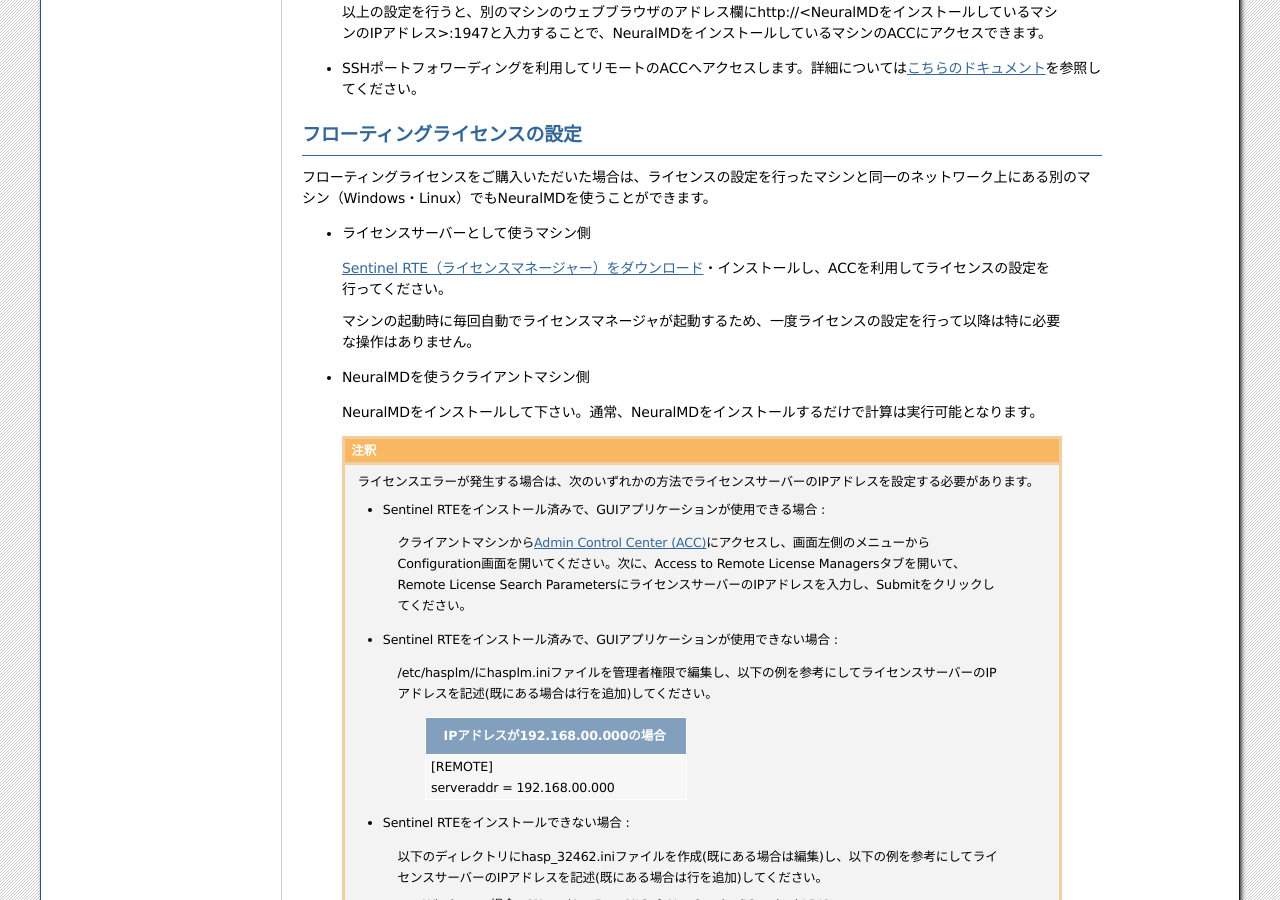
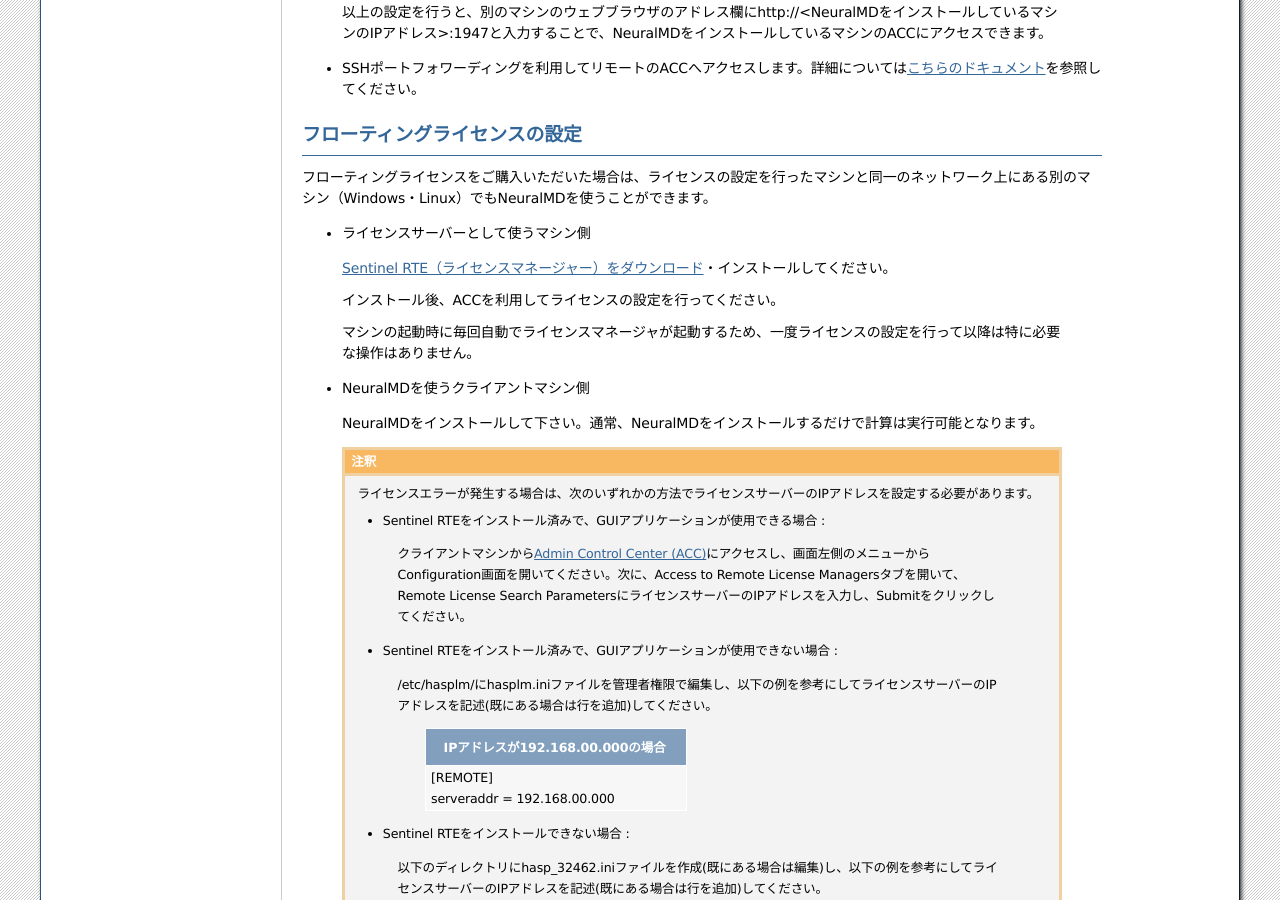
Before and after one commit to advancesoftcorp/neuralmd-doc, a Sphinx documentation site: the page built from docs/source/install/license.rst, in a window 1280 px wide and 900 px high, scrolled down 5027 px. Built offline with Sphinx 7.4.7, drawn with Linux system fonts in a browser that asks for light colours; formulas are drawn with MathJax 3.

Commit message:
update RTE 9.15 -> 10.13.1

```diff
--- a/docs/source/install/license.rst
+++ b/docs/source/install/license.rst
@@ -155,7 +155,9 @@
 
 - ライセンスサーバーとして使うマシン側
 
- `Sentinel RTE（ライセンスマネージャー）をダウンロード <https://apps.advancesoft.jp/sentinel/Sentinel-LDK-RTE-for-AdvanceSoft-v9.15_Linux.tar.gz>`_\ ・インストールし、ACCを利用してライセンスの設定を行ってください。
+ `Sentinel RTE（ライセンスマネージャー）をダウンロード <https://apps.advancesoft.jp/sentinel/Sentinel-LDK-RTE-for-AdvanceSoft-v10.13.1_Linux.tar.gz>`_\ ・インストールしてください。
+
+ インストール後、ACCを利用してライセンスの設定を行ってください。
 
  マシンの起動時に毎回自動でライセンスマネージャが起動するため、一度ライセンスの設定を行って以降は特に必要な操作はありません。
 
```
